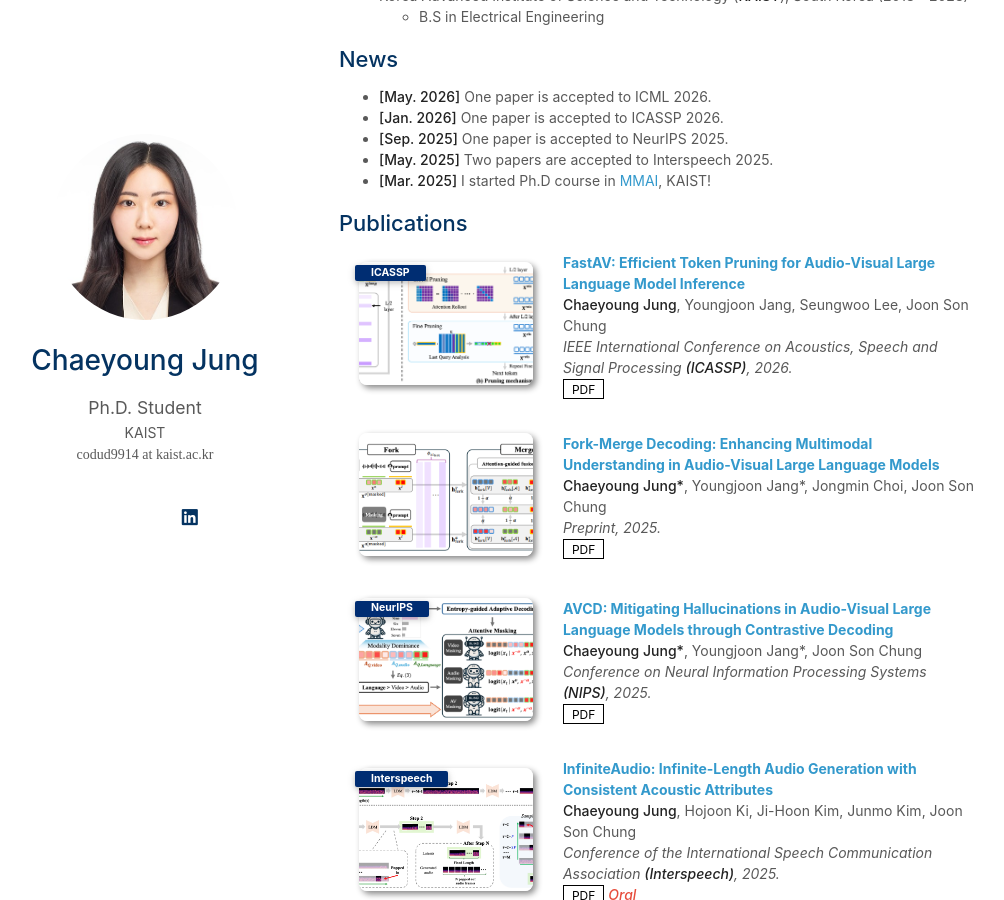
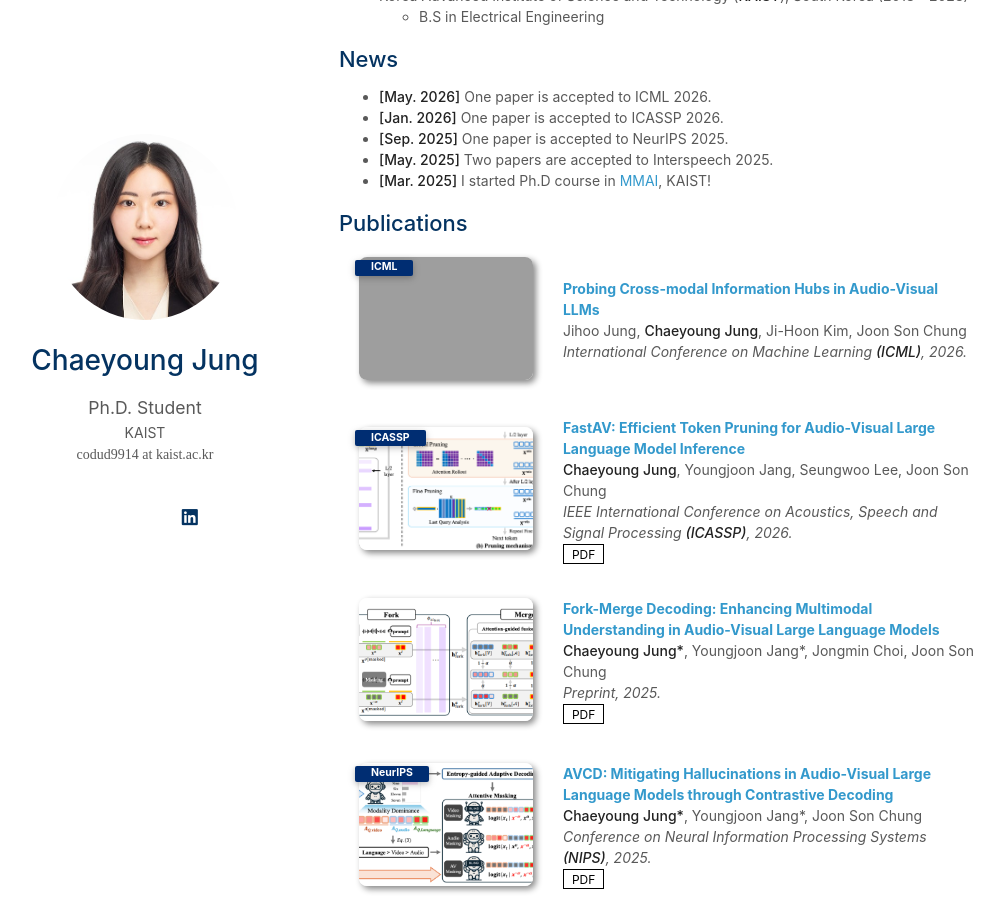
Before and after one commit to cyongong/cyongong.github.io, a Jekyll site: the page built from index.md, in a window 1280 px wide and 900 px high, scrolled down 643 px. Shown: the whole window, without its empty margins (131-1135 px from the left). Built offline with Jekyll 4.4.1, drawn with Linux system fonts in a browser that asks for light colours; a style sheet for code colours, icons or effects is not loaded; our own code applies the rules of GitHub Pages for plain Markdown files; grey boxes are pictures that could not be loaded.

Commit message:
Update publications.yml

```diff
--- a/_data/publications.yml
+++ b/_data/publications.yml
@@ -1,4 +1,11 @@
 main:
+  - title: "Probing Cross-modal Information Hubs in Audio-Visual LLMs"
+    authors: Jihoo Jung, <strong>Chaeyoung Jung</strong>, Ji-Hoon Kim, Joon Son Chung
+    conference_short: ICML
+    conference: International Conference on Machine Learning <strong>(ICML)</strong>, 2026.
+    pdf:
+    image: ./assets/img/probing.png
+
   - title: "FastAV: Efficient Token Pruning for Audio-Visual Large Language Model Inference"
     authors: <strong>Chaeyoung Jung</strong>, Youngjoon Jang, Seungwoo Lee, Joon Son Chung
     conference_short: ICASSP
```
